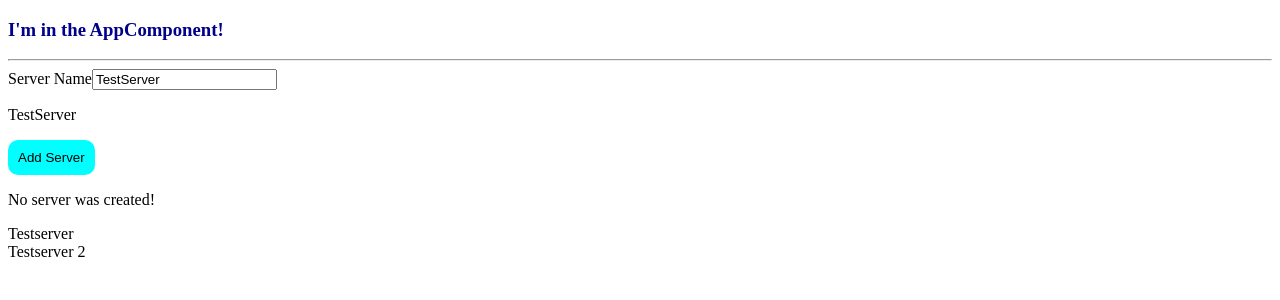
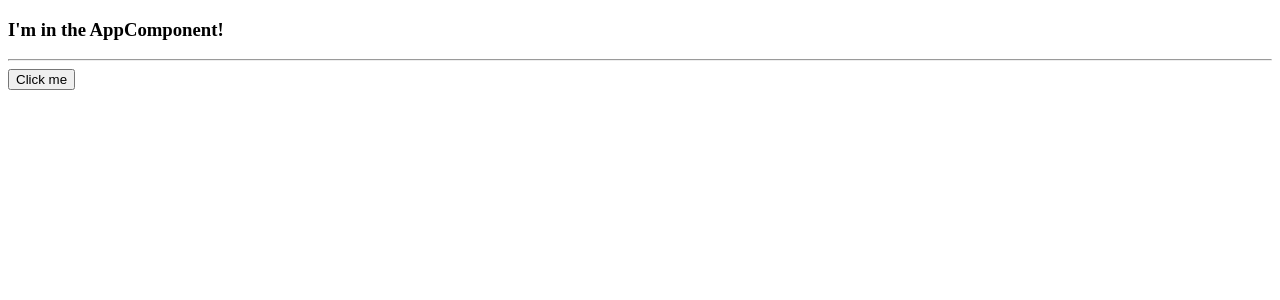
Before and after one commit to AmirrezaAminian/my-first-Angular, an Angular app: page / in a window 1280 px wide. Shown: the top 300 px of the page. Built offline with nearby package versions, Linux system fonts and the light colour scheme.

Commit message:
project solve

```diff
--- a/src/app/app.component.css
+++ b/src/app/app.component.css
@@ -1,3 +1,10 @@
 h3{
-    color:darkblue ;
+    color:rgb(9, 0, 139) ;
+
 }
+
+
+.white-text {
+    background-color: black !important;
+    color: white;
+}
--- a/src/app/app.component.html
+++ b/src/app/app.component.html
@@ -1,10 +1,17 @@
 <div class="container">
-    <div class="row">
-        <div class="col-xs-12">
-            <h3>I'm in the AppComponent!</h3>
-            <hr>
-             <app-servers></app-servers>
+  <div class="row">
+    <div class="col-xs-12">
+      <h3>I'm in the AppComponent!</h3>
+      <hr />
+      <!-- <app-servers></app-servers> -->
 
-        </div>
-    </div>
+       <!-- <button   (click)="showSecret = !showSecret"  [ngClass]="{'true': showSecret}" >cick here</button> -->
+
+
+       <button (click)="addNum()">Click me</button>
+       <p  [ngStyle]="{'backgroundColor' : 'blue' ,  'color' : '#fff' }"    *ngIf="showSecret">Hello Amirreza</p>
+       <div *ngFor="let logItem of  log" [ngStyle]="{backgroundColor: logItem >= 5 ? 'skyblue' : 'transparent'}" [ngClass]="{'white-text' : logItem >= 10}">
+            {{logItem}}
+       </div>
+  </div>
 </div>
--- a/src/app/app.component.ts
+++ b/src/app/app.component.ts
@@ -3,9 +3,31 @@ import { Component } from '@angular/core';
 @Component({
   selector: 'app-root',
   templateUrl: './app.component.html',
-  styleUrls: ['./app.component.css']
+  styleUrls: ['./app.component.css'],
+  styles : [`
+  .true{
+    border: none;
+    background-color:rgb(31, 142, 206) ;
+    border-radius: 15px;
+    padding: 1rem 2rem;
+    color: black;
+  }`]
+
 })
 export class AppComponent {
   title = 'my-first-app';
   name = 'Amirreza'
+
+
+  showSecret: any = false;
+  log = [] ;
+
+  addNum(){
+    this.showSecret =!this.showSecret
+    this.log.push(this.log.length + 1) ;
+  }
+
+
+
+
 }
--- a/src/app/servers/servers.component.html
+++ b/src/app/servers/servers.component.html
@@ -10,7 +10,6 @@
     <p>No server was created!</p>
 </ng-template>
 
- <div *ngFor="let jj of servers" >
+ <app-server *ngFor="let jj of servers" >
 
-    {{jj}}
- </div>
+ </app-server>
```
Also changed, not shown: src/app/server/server.component.html (+4 -4 lines), src/app/server/server.component.ts (+10 -10 lines).
